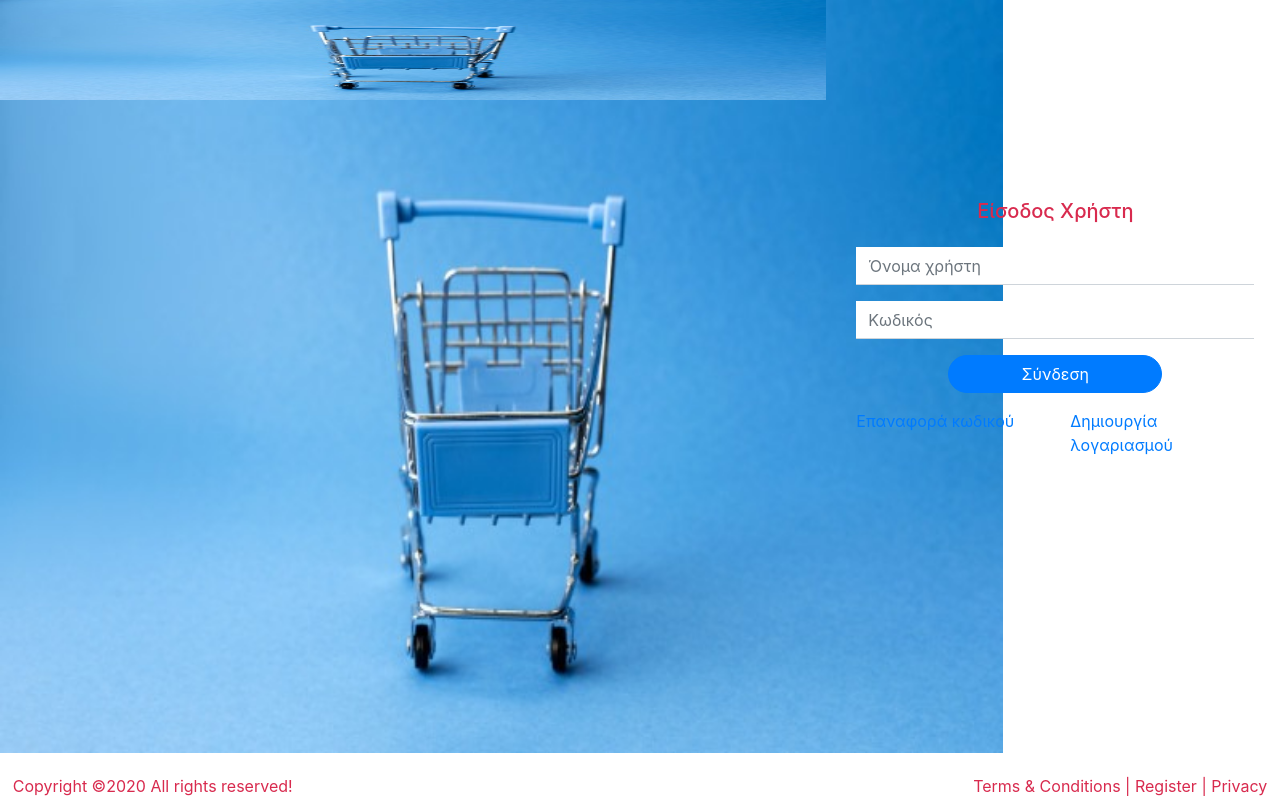
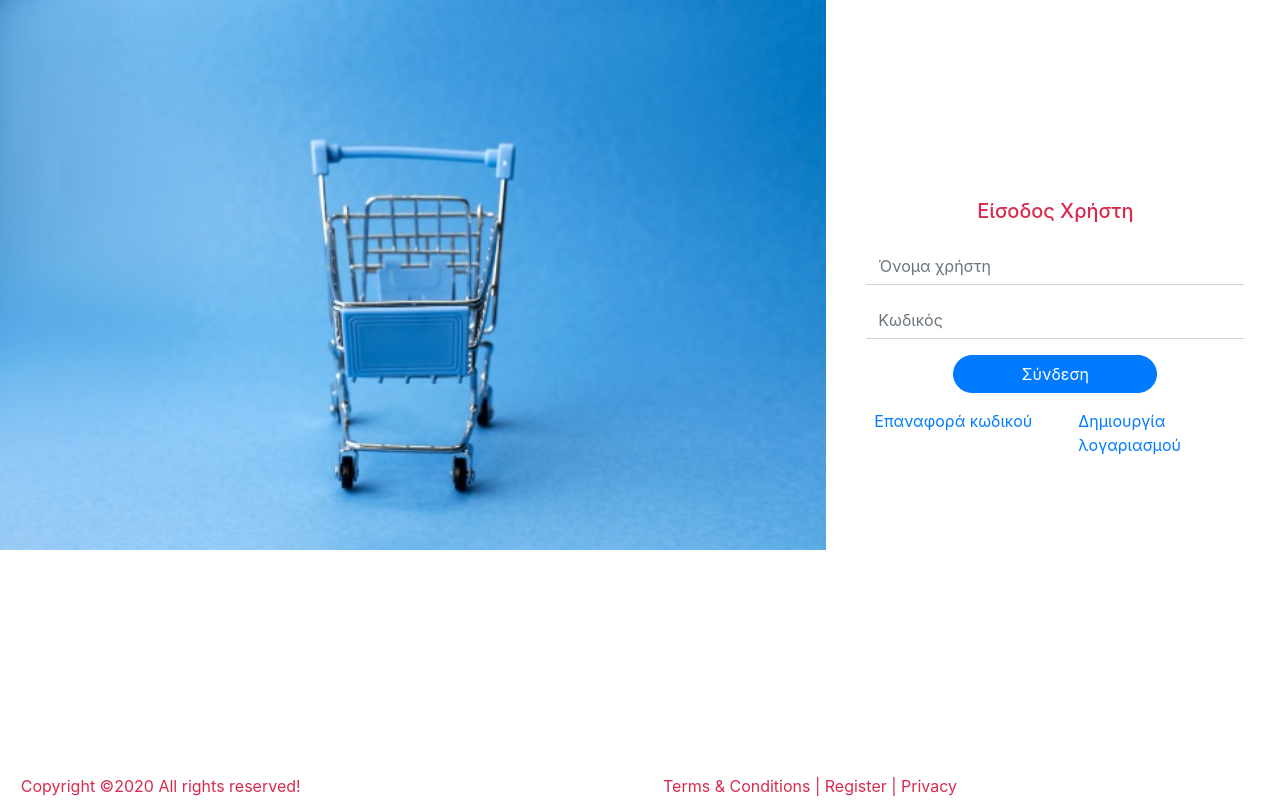
Before and after one commit to manosliod/discount, a plain HTML site: page index.html in a window 1280 px wide. Drawn offline with nearby package versions, Linux system fonts and the light colour scheme.

Commit message:
Add files via upload

```diff
--- a/_css/main.css
+++ b/_css/main.css
@@ -1,37 +1,33 @@
+@media only screen and (min-width: 600px) {
     body {
         padding: 0 !important;
         margin: 0 !important;
         width: 100% !important;
         height: 100% !important;
-    background-image: url('/Discount/_img/bgIMG.jpg');
-    background-repeat: no-repeat;
-    background-size: 1003.04px 753px;
     }
-
     header {
         box-shadow: 0 .2rem 0.5rem rgba(0, 0, 0, .15)!important;
     }
-
+    img {
+        width: 753px !important;
+        height: 754px !important;
+    }
     .contain {
         margin-left: 2% !important;
         margin-right: 2% !important;
     }
-
     .formPad {
         padding-top: 50%;
     }
-
     .labelFill {
         color: #D82A4E;
     }
-
     .roundButton {
         border-top-left-radius: 20px;
         border-bottom-left-radius: 20px;
         border-top-right-radius: 20px;
         border-bottom-right-radius: 20px;
     }
-
     footer {
         position: fixed;
         bottom: 0;
@@ -40,14 +36,12 @@ footer {
         padding-bottom: 2px !important;
         width: 100% !important;
     }
-
     .form-control {
         border-top: 0;
         border-left: 0;
         border-right: 0;
         border-radius: 0;
     }
-
     .form-control:focus {
         box-shadow: none;
         border: 1px solid #ced4da;
@@ -55,37 +49,61 @@ footer {
         border-left: 0;
         border-right: 0;
     }
-
     #pageOne {
         display: inline;
     }
-
     #pageTwo {
         display: none;
     }
-
     .clicked {
         width: 38%;
     }
-
     #backBTN {
         opacity: 70%;
     }
-
     input[type="text"]:disabled {
         background: white;
     }
-
     .vl {
         border-left: 2px solid #ced4da;
-
     }
-
-.h{
+    .h {
         font-weight: normal;
     }
-
-img{
+    img {
         width: 200px;
         height: 100px;
     }
+}
+img {
+    width: 100% !important;
+    height: 100% !important;
+}
+
+.labelFill {
+    padding-top: 10px;
+    color: #D82A4E;
+}
+
+.col-sm-4 > div{
+    padding-right: 10px;
+    padding-left: 10px;
+}
+
+.left{
+    float: left !important;
+    padding-left: 8px !important;
+}
+
+.centered{
+    float: left !important;
+    padding-left: 8px !important;
+}
+
+footer {
+    position: absolute;
+    bottom: 0;
+    padding-left: 1% !important;
+    padding-right: 1% !important;
+    width: 100% !important;
+}
```
Lines whose indentation alone changed are shown as unchanged.
